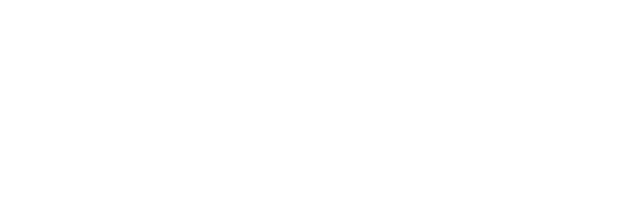
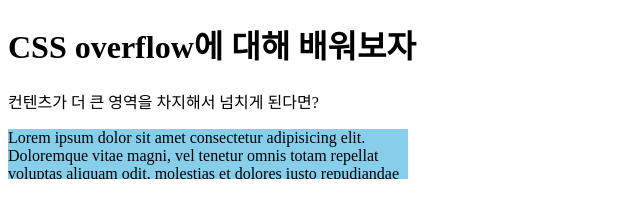
Before and after one commit to dongmyeong930213/codingon_web_12th, a plain HTML site: page 01_html/index6.html in a window 1280 px wide. Shown: the whole page, without its empty margins (0-640 px from the left). Drawn offline with Linux system fonts and the light colour scheme.

Commit message:
study add readme.md

```diff
--- a/01_html/index5.css
+++ b/01_html/index5.css
@@ -35,7 +35,12 @@ margin: 50px;
 border-style: solid;
 border-color: limegreen;
 
-border-radius: 20px;
+/* border-radius: 20px; */
+
+border-radius: 0px 50px;
 
 
+/* visibility: hidden, visible; */
+/* visibility: hidden; */
+visibility: visible;
 }
--- a/01_html/index6.css
+++ b/01_html/index6.css
@@ -0,0 +1,12 @@
+.box {
+    background-color: skyblue;
+    width: 400px;
+    height: 50px;
+    overflow-y: scroll;
+opacity: 1;
+
+}
+
+body {overflow-x: hidden;
+
+}
--- a/01_html/index6.html
+++ b/01_html/index6.html
@@ -0,0 +1,16 @@
+<!DOCTYPE html>
+<html lang="en">
+<head>
+  <meta charset="UTF-8">
+  <meta name="viewport" content="width=device-width, initial-scale=1.0">
+  <link rel="stylesheet" href="./index6.css">
+  <title>Overflow</title>
+</head>
+<body>
+  <h1>CSS overflow에 대해 배워보자</h1>
+  <p>컨텐츠가 더 큰 영역을 차지해서 넘치게 된다면?</p>
+  <div class="box">
+      Lorem ipsum dolor sit amet consectetur adipisicing elit. Doloremque vitae magni, vel tenetur omnis totam repellat voluptas aliquam odit, molestias et dolores iusto repudiandae esse natus minus porro? Sunt ut necessitatibus voluptates atque ea, laborum impedit molestiae culpa dolore quod.
+  </div>
+</body>
+</html>
```
Also changed, not shown: edukdt/kdt_1.html (added, +22 -0 lines), 1 other file.
